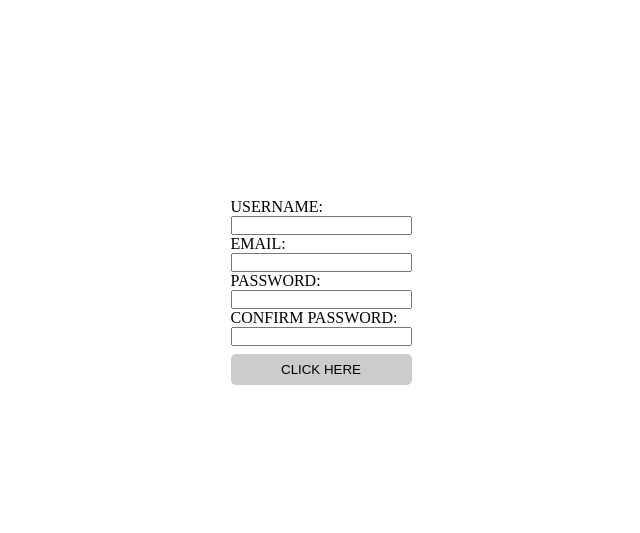
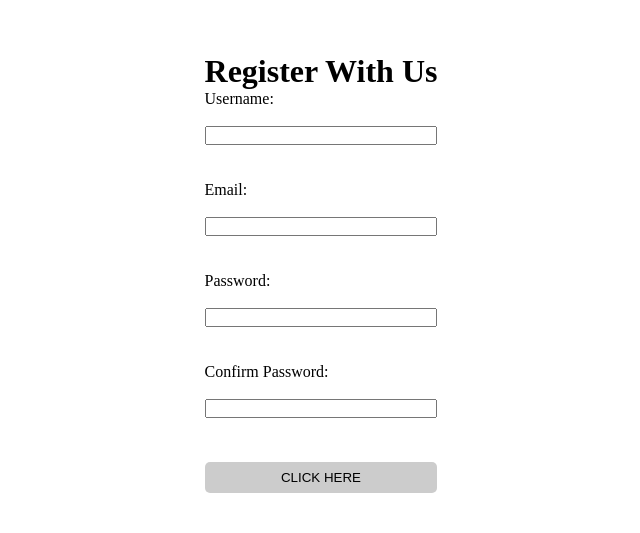
Before and after one commit to leoarkiteto/form-validation, a website built with Vite: page index.html in a window 1280 px wide. Shown: the part 109-642 px from the top of the page, without its empty margins (319-959 px from the left). Built offline with nearby package versions, Linux system fonts and the light colour scheme.

Commit message:
Atualização do projeto

```diff
--- a/index.html
+++ b/index.html
@@ -4,21 +4,57 @@
 		<meta charset="UTF-8" />
 		<link href="/vite.svg" rel="icon" type="image/svg+xml" />
 		<meta content="width=device-width, initial-scale=1.0" name="viewport" />
-
 		<title>Form Validation - Felipe</title>
+		<style>
+			.container {
+				height: 200px;
+				display: flex;
+				align-items: center;
+				justify-content: center;
+				position: center;
+				background-position: gray;
+				border:
+			}
+			.vertical-center {
+				margin: 0;
+				position: absolute;
+				top: 50%;
+				-ms-transform: translateY(-50%);
+				transform: translateY(-50%);
+			}
+			</style>
 	</head>
 	<body>
+			<div class="container">
+				<div class="vertical-center">
 					<form id="form">
-			<label for="username">USERNAME:</label>
+						<h1> Register With Us</h1>
+						<label for="username">Username:</label>
+						<br>
 						<input id="username" type="text" />
-			<label for="email">EMAIL:</label>
+						<br>
+						<br>
+						<label for="email"> Email:</label>
+						<br>
 						<input id="email" type="email" />
-			<label for="password">PASSWORD:</label>
+						<br>
+						<br>
+						<label for="password">Password:</label>
+						<br>
 						<input id="password" type="password" />
-			<label for="password1">CONFIRM PASSWORD:</label>
+						<br>
+						<br>
+						<label for="password1">Confirm Password:</label>
+						<br>
 						<input id="password1" type="password1" />
+						<br>
+						<br>
 						<button type="submit">click here</button>
+						<br>
+						<br>
 					</form>
+				</div>
+			</div>
 		<script src="/src/main.js" type="module"></script>
 	</body>
 </html>
```
Also changed, not shown: design.css (added). Lines whose indentation alone changed are shown as unchanged.
